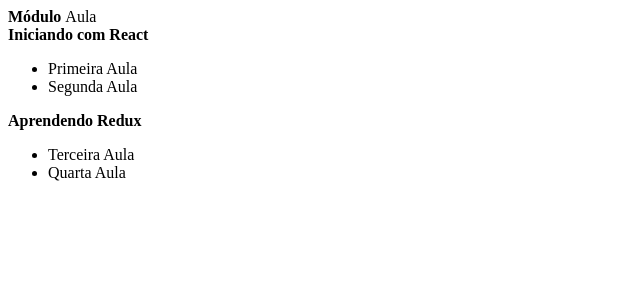
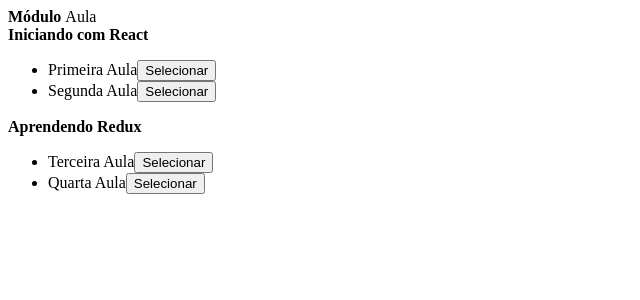
Before and after one commit to mateus-azevedo/learning-redux, a React (Create React App) app in the folder reactredux/: page / in a window 1280 px wide. Shown: the top 300 px of the page, without its empty margins (0-640 px from the left). Built offline with nearby package versions, Linux system fonts and the light colour scheme.

Commit message:
Action toggleLesson

```diff
--- a/reactredux/src/components/Sidebar/index.js
+++ b/reactredux/src/components/Sidebar/index.js
@@ -4,14 +4,27 @@ import { connect } from "react-redux";
 // connect utiliza o conceito hocs (High Order Components), mas é um pattern do
 // react para compartilhar uma informação para algum component
 
-const Sidebar = ({ modules }) => (
+function toggleLesson(module, lesson) {
+  return {
+    type: "TOGGLE_LESSON",
+    module,
+    lesson,
+  };
+}
+
+const Sidebar = ({ modules, dispatch }) => (
   <aside>
     {modules.map((module) => (
       <div key={module.id}>
         <strong>{module.title}</strong>
         <ul>
           {module.lessons.map((lesson) => (
-            <li key={lesson.id}>{lesson.title}</li>
+            <li key={lesson.id}>
+              {lesson.title}
+              <button onClick={() => dispatch(toggleLesson(module, lesson))}>
+                Selecionar
+              </button>
+            </li>
           ))}
         </ul>
       </div>
--- a/reactredux/src/store/index.js
+++ b/reactredux/src/store/index.js
@@ -1,11 +1,9 @@
 import { createStore } from "redux";
 // createStore cria um estado global, onde fica armazenado boa parte das informações
 
-function reducer() {
-  // retorna como o estado vai inicializar na aplicação
-  return {
-    activeLesson: null,
-    activeModule: null,
+const INITIAL_STATE = {
+  activeLesson: {},
+  activeModule: {},
   modules: [
     {
       id: 1,
@@ -25,6 +23,18 @@ function reducer() {
     },
   ],
 };
+
+function reducer(state = INITIAL_STATE, action) {
+  // retorna como o estado vai inicializar na aplicação
+  if (action.type === "TOGGLE_LESSON") {
+    return {
+      ...state,
+      activeLesson: action.lesson,
+      activeModule: action.module,
+    };
+  }
+
+  return state;
 }
 
 const store = createStore(reducer);
```
Lines whose indentation alone changed are shown as unchanged.
